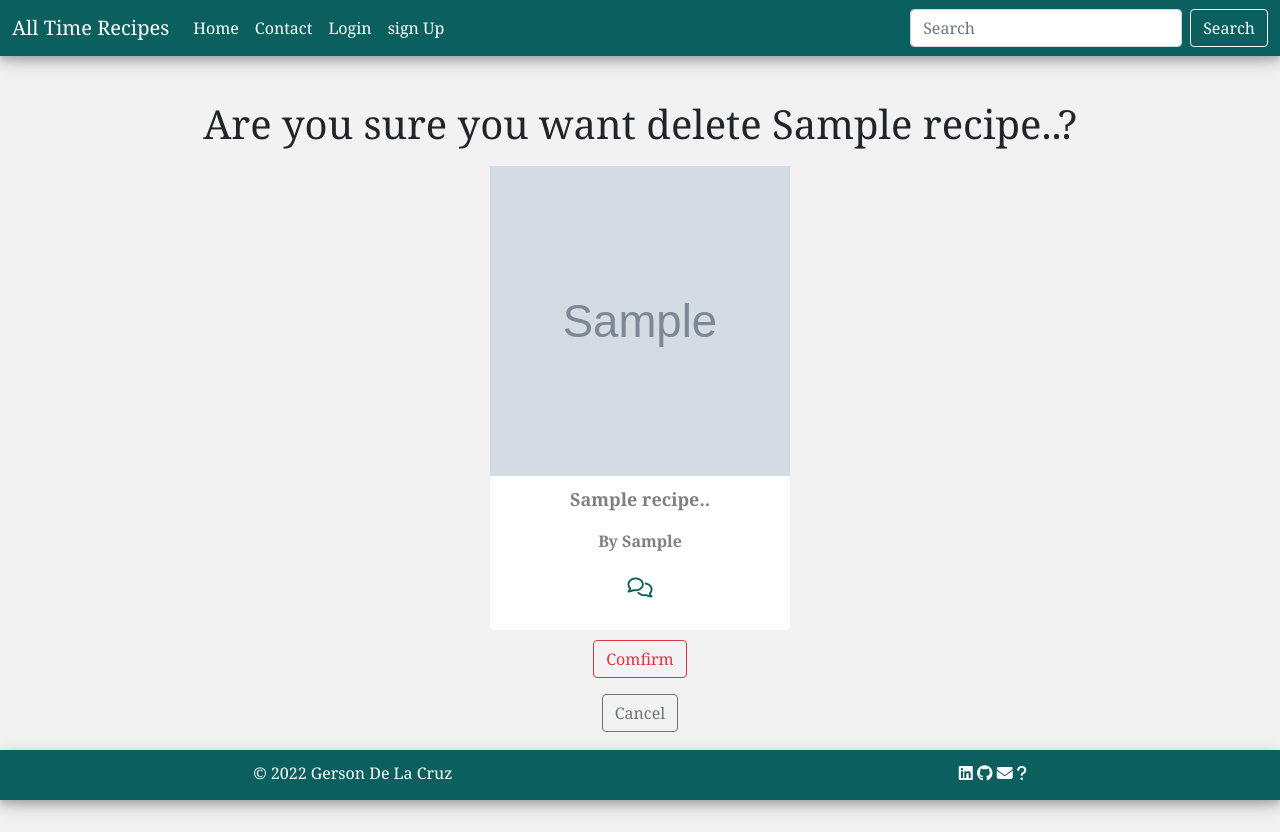
After one commit to Gersondelacruzdeveloper/myBookOfRecipes, a Flask app: page /comfirm_delete/1 in a window 1280 px wide. The commit adds this page. Run offline with Flask 2, Linux system fonts and the light colour scheme; tables that the repository leaves empty hold one stand-in row (values such as "Sample post"); grey boxes marked "Sample" are stand-in pictures; some libraries are stand-ins or nearby versions.

Commit message:
Add delete functionality

```diff
--- a/myonlinerecipes/static/css/style.css
+++ b/myonlinerecipes/static/css/style.css
@@ -149,6 +149,7 @@ nav {
   width:800px;
   margin:auto;
 }
+
 /* -----------------------------------------------------login and signup page*/
 .user_card {
   width: 350px;
--- /dev/null
+++ b/myonlinerecipes/templates/comfirm_delete.html
@@ -0,0 +1,28 @@
+{% extends 'base.html' %}
+{% block content %}
+
+<section>
+    <h1 class="title"> Are you sure you want delete {{recipe.title[:25].capitalize()}}..?</h1>
+      <div class="card_wrapper">
+            <div class="dish-card">
+                <a class="dish-image" href=""> <img src="{{recipe.image_url}}"></a>
+                <div class="dish-title"><p>{{recipe.title[:25].capitalize()}}..</p></div>
+                <div class="by_name"> By {{recipe.owned_user_recipes.username.capitalize()}}</div>
+                <div class="comments_sign">
+                <i class="far fa-comments"></i>
+                </div>
+            </div>
+     </div>
+         <!-- comfirm delete recipes button -->
+         <div class="comfirm-btn-wrapper">
+        <div class="text-center mb-3">
+                <a href="{{url_for('delete_recipe', recipe_id=recipe.id)}}" class="btn btn-outline-danger" role="button" aria-pressed="true">Comfirm</a>
+        </div>
+         <div class="text-center">
+         <a href="{{url_for('myrecipes')}}" class="btn btn-outline-secondary" role="button" aria-pressed="true">Cancel</a>
+        </div>
+        </div>
+
+</section>
+
+{% endblock content%}
--- a/myonlinerecipes/templates/myrecipes.html
+++ b/myonlinerecipes/templates/myrecipes.html
@@ -30,7 +30,7 @@
               </div>
               <div class="recipes_btn">
                 <a href="{{url_for('edit_recipe', recipe_id=recipe.id)}}"><button class="btn edit_btn"><i class="far fa-edit"> Edit </i></button></a>
-                <a href=""><button class="btn delete_btn "><i class="fas fa-trash-alt"> Delete </i></button></a>
+                <a href="{{url_for('comfirm_delete', recipe_id=recipe.id)}}"><button class="btn delete_btn "><i class="fas fa-trash-alt"> Delete </i></button></a>
               </div>
           </div>
       {% endfor %}
--- a/myonlinerecipes/views.py
+++ b/myonlinerecipes/views.py
@@ -65,7 +65,25 @@ def edit_recipe(recipe_id):
     return render_template("edit_recipe.html", recipe=recipe)
 
 
-# my recipes form function
+
+# comfirm delete recipes
+@app.route("/comfirm_delete/<recipe_id>", methods=["GET", "POST"])
+def comfirm_delete(recipe_id):
+    recipe = Recipes.query.filter_by(id=recipe_id).first()
+    return render_template("comfirm_delete.html", recipe=recipe)
+
+
+# delete recipes
+@app.route("/delete_recipe/<recipe_id>")
+def delete_recipe(recipe_id):
+    recipe = Recipes.query.filter_by(id=recipe_id).first()
+    db.session.delete(recipe)
+    db.session.commit()
+    flash("Recipe delete Succesfullly")
+    return redirect(url_for('myrecipes'))
+
+
+# myrecipes form function
 @app.route("/myrecipes_form", methods=["GET", "POST"])
 def myrecipes_form():
 
```
